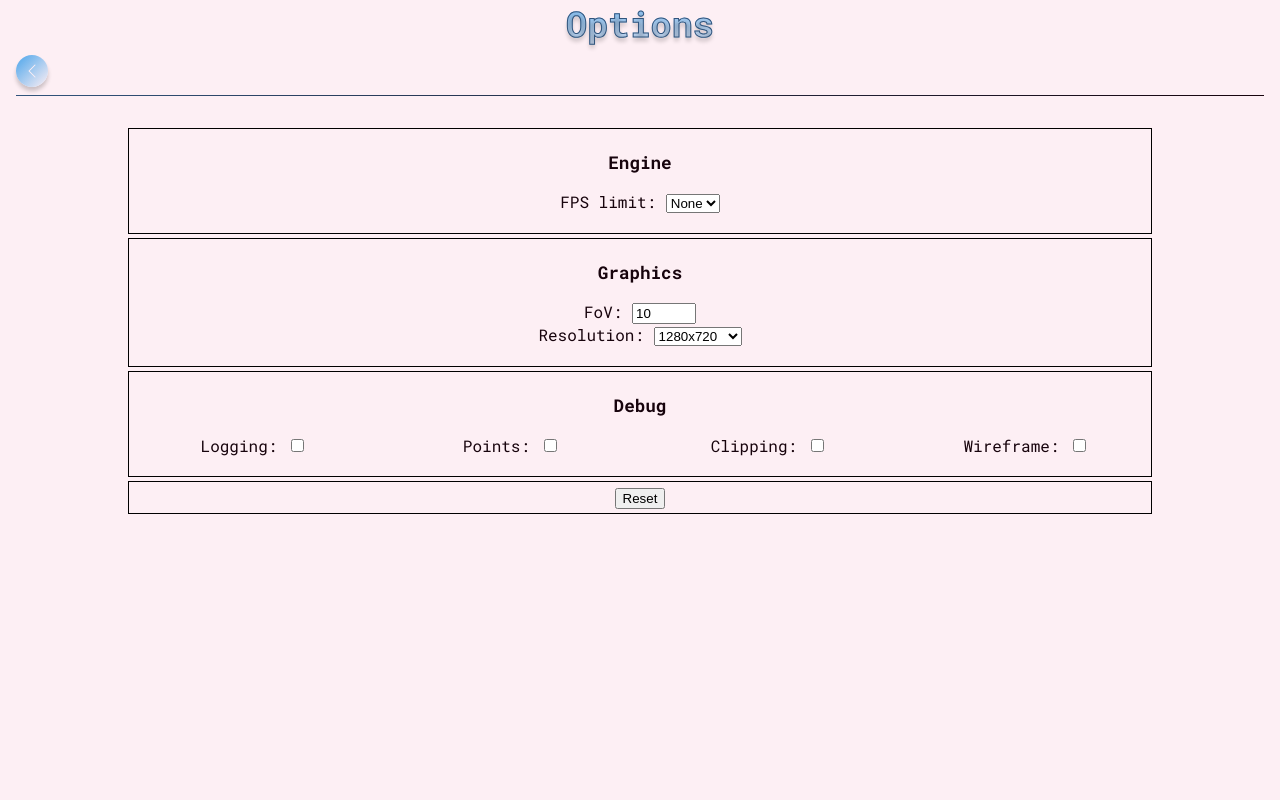
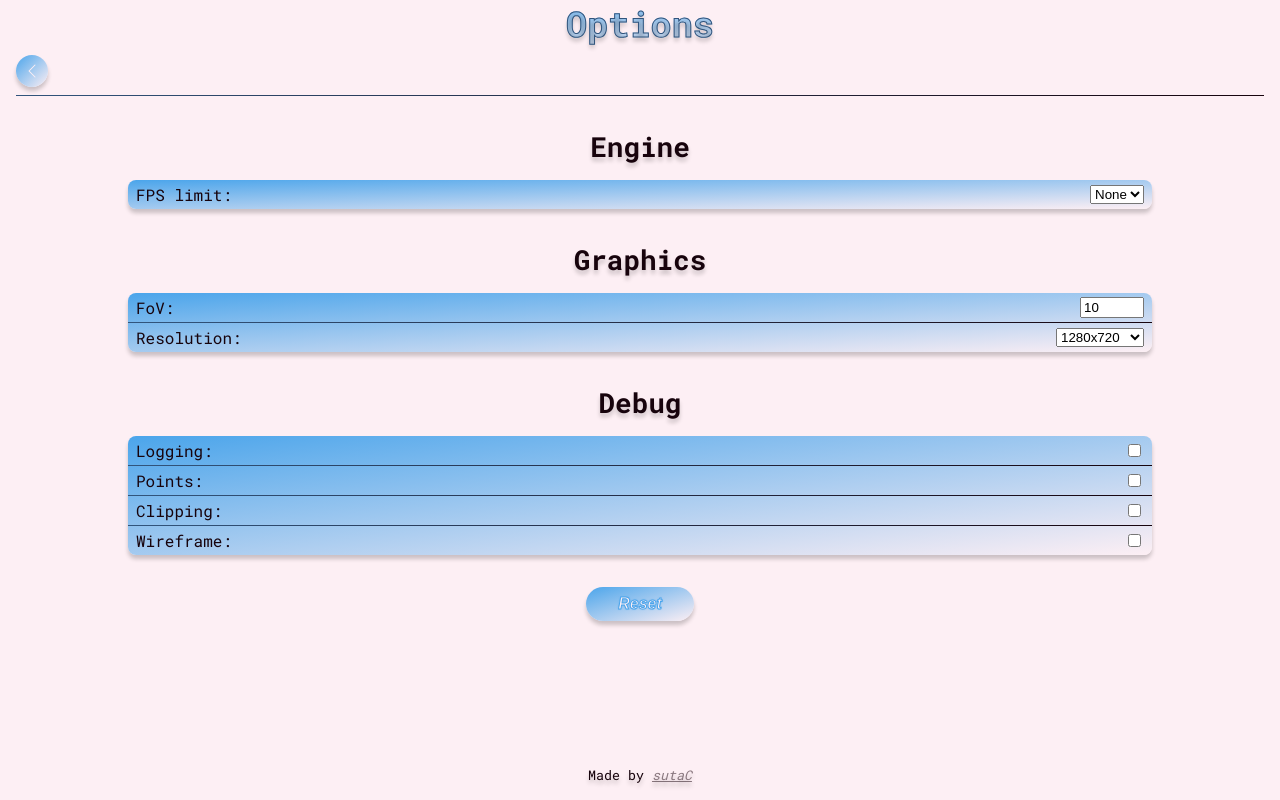
Before and after one commit to sutaC/Renderer3D, a SvelteKit app: page /options in a window 1280 px wide. Built offline with nearby package versions, Linux system fonts and the light colour scheme.

Commit message:
Options styling

```diff
--- /dev/null
+++ b/src/lib/comonents/Card.svelte
@@ -0,0 +1,49 @@
+<script lang="ts">
+	export let style: 'primary' | 'secondary' | 'accent' = 'primary';
+</script>
+
+<div class="card {style}">
+	<slot />
+</div>
+
+<style>
+	.card {
+		--_background: black;
+		--_border: black;
+
+		border-radius: 0.5rem;
+		background: var(--_background);
+		box-shadow: 0 4px 4px hsla(0, 0%, 0%, 0.2);
+	}
+
+	.primary {
+		--_background: var(--grd-tint-primary);
+		--_border: var(--grd-shade-primary);
+	}
+
+	.secondary {
+		--_background: var(--grd-tint-secondary);
+		--_border: var(--grd-shade-secondary);
+	}
+
+	.accent {
+		--_background: var(--grd-tint-accent);
+		--_border: var(--grd-shade-accent);
+	}
+
+	.card :global(> *) {
+		display: flex;
+		justify-content: space-between;
+		align-items: center;
+		padding: 0.25rem 0.5rem;
+		margin: 0;
+		width: 100%;
+		background-color: transparent;
+		border-bottom: 1px solid transparent;
+		border-image: var(--_border) 1;
+	}
+
+	.card :global(> :last-child) {
+		border-bottom: none;
+	}
+</style>
--- a/src/routes/options/+page.svelte
+++ b/src/routes/options/+page.svelte
@@ -2,6 +2,9 @@
 	import { onMount } from 'svelte';
 	import { Engine, type Options } from '$lib/EngineUtils/Engine';
 	import Header from '$lib/Comonents/Header.svelte';
+	import Footer from '$lib/Comonents/Footer.svelte';
+	import Button from '$lib/Comonents/Button.svelte';
+	import Card from '$lib/Comonents/Card.svelte';
 
 	let options: Options = Engine.defaultOptions();
 
@@ -55,11 +58,10 @@
 <Header style="accent">Options</Header>
 
 <main>
-	<div class="field">
-		<p class="highlight">Engine</p>
-
-		<ul>
-			<li>
+	<section>
+		<h2>Engine</h2>
+		<Card style="accent">
+			<div>
 				<label for="inputFpsLimit">FPS limit: </label>
 				<select
 					name="fpsLimit"
@@ -72,15 +74,14 @@
 					<option value={120}>120</option>
 					<option value={0}>None</option>
 				</select>
-			</li>
-		</ul>
-	</div>
+			</div>
+		</Card>
+	</section>
 
-	<div class="field">
-		<p class="highlight">Graphics</p>
-
-		<ul>
-			<li>
+	<section>
+		<h2>Graphics</h2>
+		<Card style="accent">
+			<div>
 				<label for="inputFov">FoV: </label>
 				<input
 					type="number"
@@ -91,9 +92,8 @@
 					bind:value={options.graphics.fov}
 					on:change={() => Engine.saveOptions(options)}
 				/>
-			</li>
-
-			<li>
+			</div>
+			<div>
 				<label for="inputResolution">Resolution: </label>
 				<select
 					name="resolution"
@@ -109,14 +109,14 @@
 					<option value="1920x1080">1920x1080</option>
 					<option value="2560x1440">2560x1440</option>
 				</select>
-			</li>
-		</ul>
-	</div>
+			</div>
+		</Card>
+	</section>
 
-	<div class="field">
-		<p class="highlight">Debug</p>
-		<ul class="wrap">
-			<li>
+	<section>
+		<h2>Debug</h2>
+		<Card style="accent">
+			<div>
 				<label for="inputLogging">Logging: </label>
 				<input
 					type="checkbox"
@@ -125,8 +125,8 @@
 					bind:value={resolutionSign}
 					on:change={updateResolution}
 				/>
-			</li>
-			<li>
+			</div>
+			<div>
 				<label for="inputPoints">Points: </label>
 
 				<input
@@ -136,8 +136,8 @@
 					bind:checked={options.renderer.points}
 					on:change={() => Engine.saveOptions(options)}
 				/>
-			</li>
-			<li>
+			</div>
+			<div>
 				<label for="inputClipping">Clipping: </label>
 				<input
 					type="checkbox"
@@ -146,8 +146,8 @@
 					bind:checked={options.renderer.clipping}
 					on:change={() => Engine.saveOptions(options)}
 				/>
-			</li>
-			<li>
+			</div>
+			<div>
 				<label for="inputWirefarme">Wireframe: </label>
 				<input
 					type="checkbox"
@@ -156,55 +156,31 @@
 					bind:checked={options.renderer.wireframe}
 					on:change={() => Engine.saveOptions(options)}
 				/>
-			</li>
-		</ul>
-	</div>
+			</div>
+		</Card>
+	</section>
 
-	<div class="field">
-		<button type="reset" on:click={reset}>Reset</button>
-	</div>
+	<section>
+		<Button style="accent" on:click={reset}>Reset</Button>
+	</section>
 </main>
 
+<Footer />
+
 <style>
-	.highlight {
-		font-weight: bold;
-		font-size: 1.1em;
+	main {
+		width: 80%;
+		margin: auto;
 	}
 
-	main {
-		margin: auto;
-		width: 80%;
+	section {
+		text-align: center;
+		margin: 2rem auto;
 	}
 
-	main > * {
-		flex: 1;
-		min-width: fit-content;
-	}
-
-	.wrap {
-		display: flex;
-		justify-content: space-between;
-		align-items: stretch;
-		flex-wrap: wrap;
-		gap: 1rem;
-	}
-
-	.wrap > * {
-		flex: 1;
-	}
-
-	.field {
-		text-align: center;
-		margin: 0.25rem 0;
-		padding: 0.25rem;
-		border: 1px solid #000;
-	}
-
-	.field ul {
-		padding: 0;
-	}
-
-	.field li {
-		list-style: none;
+	h2 {
+		font-size: 1.728rem;
+		margin: 0 0 1rem;
+		text-shadow: 0 4px 4px hsla(0, 0%, 0%, 0.2);
 	}
 </style>
```
